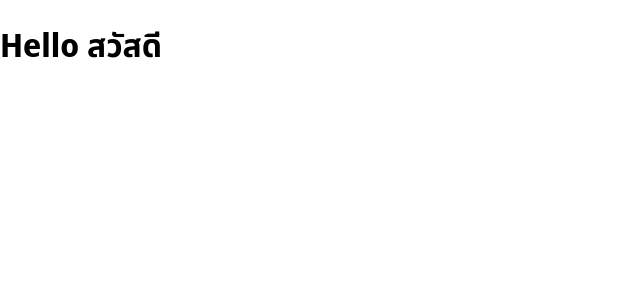
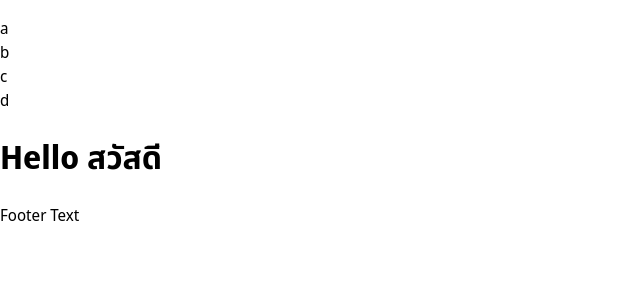
Before and after one commit to ckasidis/nextjs-contentful_ntuth_v1, a Next.js app: page / in a window 1280 px wide. Shown: the top 300 px of the page, without its empty margins (0-640 px from the left). Built offline with nearby package versions, Linux system fonts and the light colour scheme.

Commit message:
add Layout to _app.tsx

```diff
--- a/pages/_app.tsx
+++ b/pages/_app.tsx
@@ -1,8 +1,13 @@
 import '../styles/globals.scss';
 import type { AppProps } from 'next/app';
+import Layout from '../components/layouts/Layout';
 
 function MyApp({ Component, pageProps }: AppProps) {
-	return <Component {...pageProps} />;
+	return (
+		<Layout>
+			<Component {...pageProps} />
+		</Layout>
+	);
 }
 
 export default MyApp;
--- a/pages/index.tsx
+++ b/pages/index.tsx
@@ -1,4 +1,6 @@
-const HomePage = () => {
+import { NextPage } from 'next';
+
+const HomePage: NextPage = () => {
 	return (
 		<div>
 			<h1>Hello สวัสดี</h1>
```
